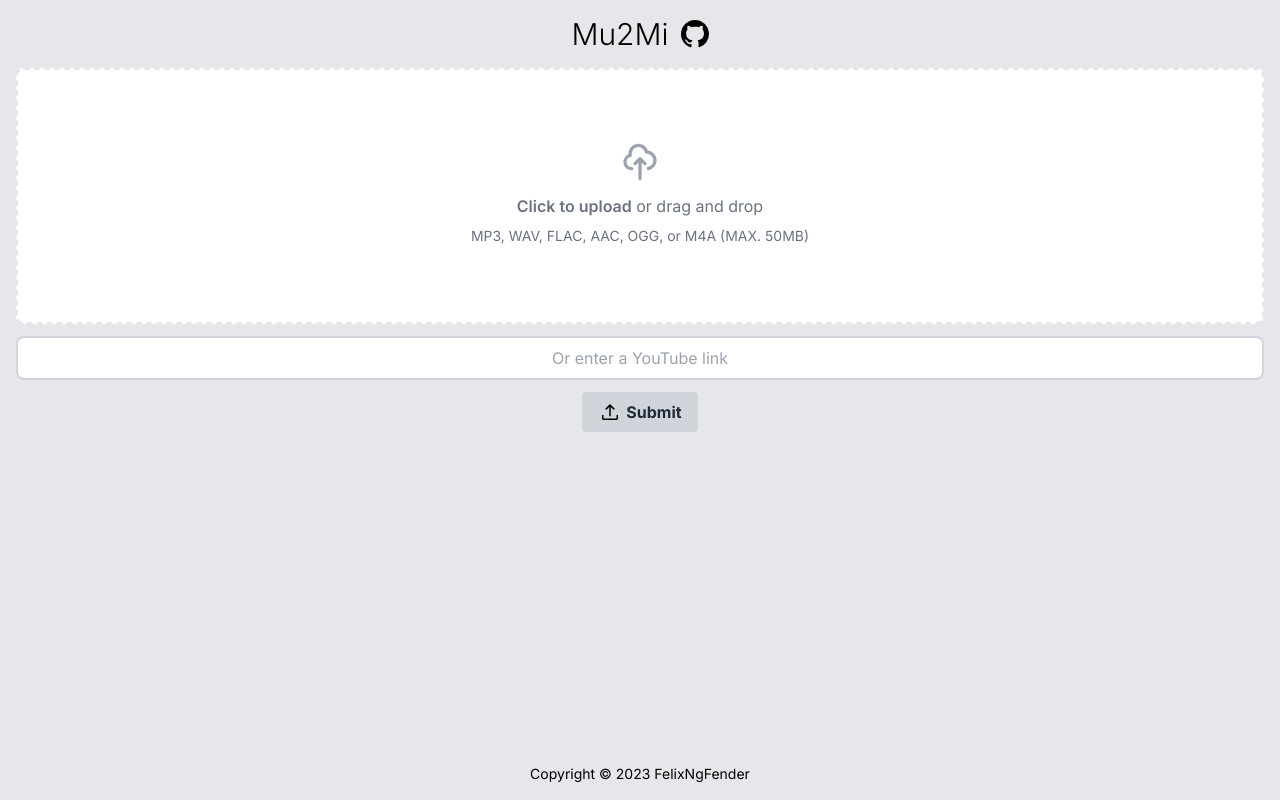
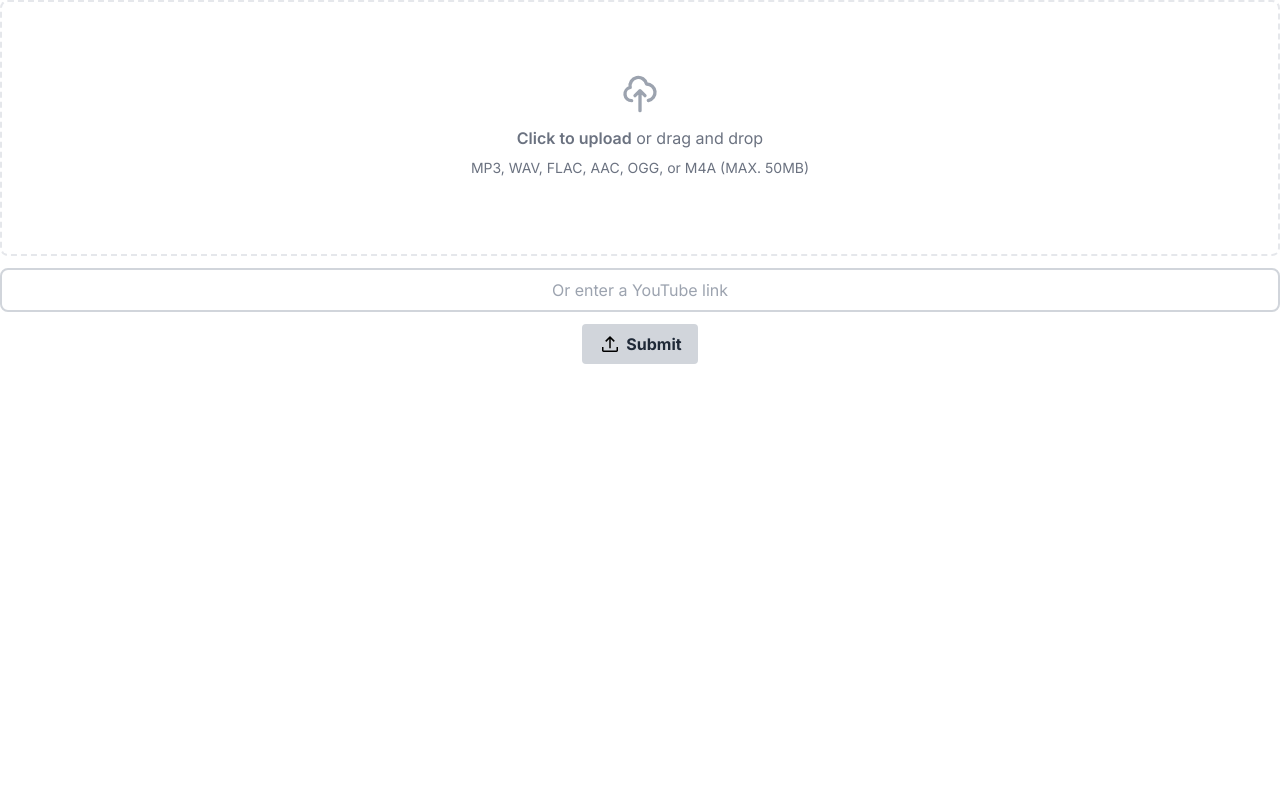
Before and after one commit to FelixNgFender/Mu2Mi, a Next.js app in the folder frontend/: page / in a window 1280 px wide. Built offline with nearby package versions, Linux system fonts and the light colour scheme.

Commit message:
frontend: Refactor to global layout

```diff
--- a/frontend/app/AudioUploadForm.tsx
+++ b/frontend/app/AudioUploadForm.tsx
@@ -8,10 +8,10 @@ export default function AudioUploadForm() {
   return (
     // action should be the URL that processes the form submission
     <form
-      className="flex flex-col gap-3 w-full max-w-screen-xl flex-1"
+      className="flex flex-col gap-3 w-full max-w-screen-xl"
       name="audio-upload-form"
       id="audio-upload-form"
-      action="/"
+      action="http://127.0.0.1:8000"
       method="post"
       encType="multipart/form-data"
     >
--- a/frontend/app/mixer/page.tsx
+++ b/frontend/app/mixer/page.tsx
@@ -1,13 +1,18 @@
 import Navbar from "@/components/Navbar";
 import Footer from "@/components/Footer";
+import Mixer from "./Mixer";
 import Link from "next/link";
 
+import processsedTrackData from "../../public/jpop.json";
+
 export default function Page() {
+  const track = processsedTrackData as ProcessedTrack;
   return (
     <main className="antialiased bg-gray-200 min-h-screen p-8">
-    <Navbar></Navbar>
-    <Link href="/">Go back</Link>
-    <Footer></Footer>
-  </main>
+      <Navbar></Navbar>
+      <Mixer track={track}></Mixer>
+      <Link href="/">Go back</Link>
+      <Footer></Footer>
+    </main>
   );
 }
--- a/frontend/app/page.tsx
+++ b/frontend/app/page.tsx
@@ -1,13 +1,5 @@
 import AudioUploadForm from "./AudioUploadForm";
-import Navbar from "../components/Navbar";
-import Footer from "../components/Footer";
 
 export default function Page() {
-  return (
-    <main className="flex flex-col items-center gap-4 antialiased bg-gray-200 min-h-screen p-4">
-      <Navbar></Navbar>
-      <AudioUploadForm></AudioUploadForm>
-      <Footer></Footer>
-    </main>
-  );
+  return <AudioUploadForm></AudioUploadForm>;
 }
```
